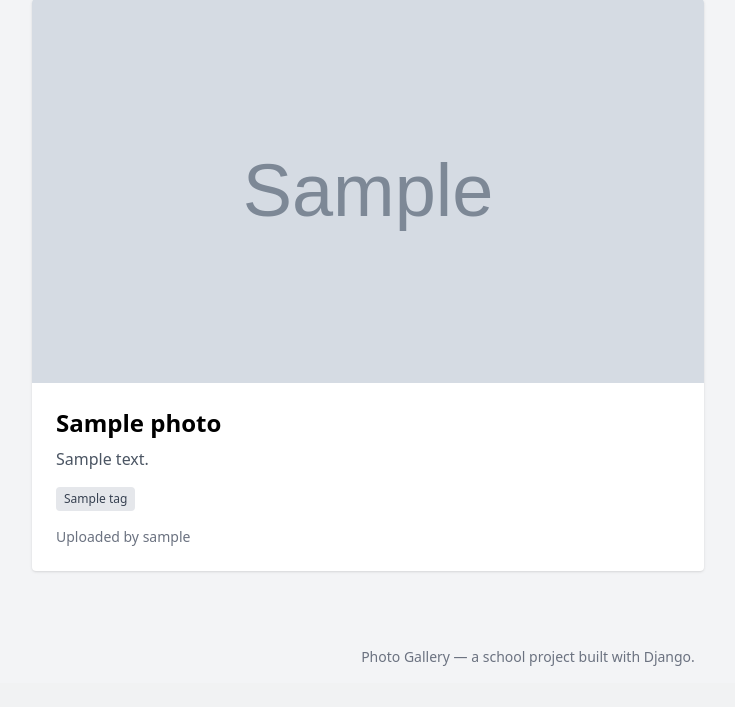
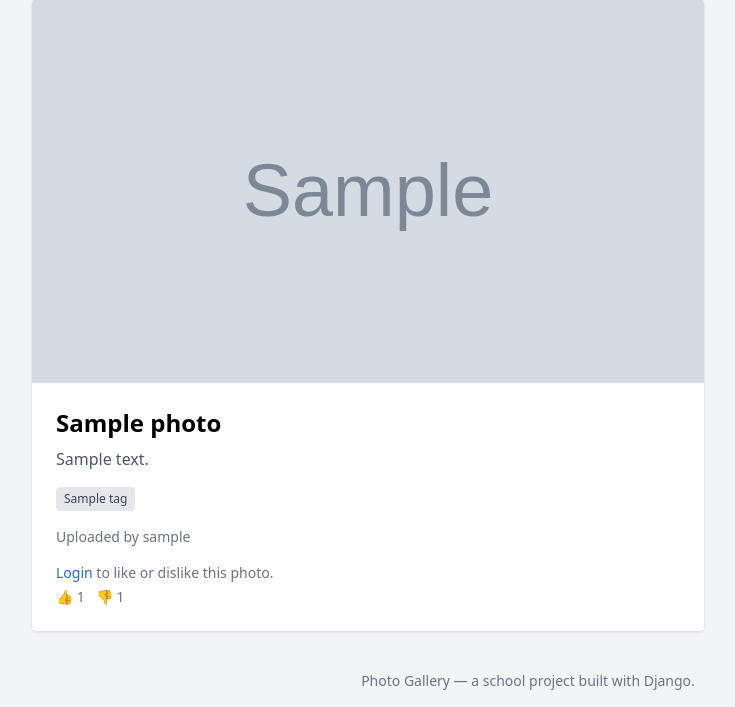
Before and after one commit to emmanuelopeto7-star/Django_photo_gallary, a Django app: page /photo/1/ in a window 1280 px wide. Shown: the part 117-824 px from the top of the page, without its empty margins (112-847 px from the left). Before the commit the page ends 783 px from the top, so only its background shows below. Run offline with Django 3.2, Linux system fonts and the light colour scheme; tables that the repository leaves empty hold one stand-in row (values such as "Sample post"); grey boxes marked "Sample" are stand-in pictures; some libraries are stand-ins or nearby versions.

Commit message:
Add like/dislike buttons to the photo detail page
Add like_photo and dislike_photo views that toggle the current user's
reaction on a photo, making sure a photo can't be both liked and
disliked by the same user at once. Add Like/Dislike buttons with live
counts to the detail page (login required); logged-out users see the
counts with a login prompt instead. Verified in the browser: liking
then disliking a photo correctly moves it between the two states.

```diff
--- a/gallery/urls.py
+++ b/gallery/urls.py
@@ -6,4 +6,6 @@ urlpatterns = [
     path('register/', views.register, name='register'),
     path('profile/', views.profile, name='profile'),
     path('photo/<int:pk>/', views.photo_detail, name='photo_detail'),
+    path('photo/<int:pk>/like/', views.like_photo, name='like_photo'),
+    path('photo/<int:pk>/dislike/', views.dislike_photo, name='dislike_photo'),
 ]
--- a/gallery/views.py
+++ b/gallery/views.py
@@ -32,6 +32,36 @@ def photo_detail(request, pk):
     return render(request, 'gallery/photo_detail.html', {'photo': photo})
 
 
+@login_required
+def like_photo(request, pk):
+    """Like a photo. Liking a photo you had disliked removes the dislike.
+    Liking a photo you already liked removes the like (un-like)."""
+    photo = get_object_or_404(Photo, pk=pk)
+    photo.disliked_by.remove(request.user)
+
+    if request.user in photo.liked_by.all():
+        photo.liked_by.remove(request.user)
+    else:
+        photo.liked_by.add(request.user)
+
+    return redirect('photo_detail', pk=pk)
+
+
+@login_required
+def dislike_photo(request, pk):
+    """Dislike a photo. Works the same way as like_photo, but the other
+    way around."""
+    photo = get_object_or_404(Photo, pk=pk)
+    photo.liked_by.remove(request.user)
+
+    if request.user in photo.disliked_by.all():
+        photo.disliked_by.remove(request.user)
+    else:
+        photo.disliked_by.add(request.user)
+
+    return redirect('photo_detail', pk=pk)
+
+
 def register(request):
     """Let a new user create an account, then log them straight in."""
     if request.method == 'POST':
--- a/templates/gallery/photo_detail.html
+++ b/templates/gallery/photo_detail.html
@@ -20,7 +20,33 @@
                 {% endfor %}
             </div>
 
-            <p class="text-sm text-gray-500">Uploaded by {{ photo.uploaded_by.username }}</p>
+            <p class="text-sm text-gray-500 mb-4">Uploaded by {{ photo.uploaded_by.username }}</p>
+
+            {% if user.is_authenticated %}
+                <div class="flex items-center gap-3">
+                    <form action="{% url 'like_photo' photo.pk %}" method="post">
+                        {% csrf_token %}
+                        <button type="submit"
+                                class="px-3 py-1 rounded {% if user in photo.liked_by.all %}bg-green-600 text-white{% else %}bg-gray-200 text-gray-700{% endif %}">
+                            👍 Like ({{ photo.liked_by.count }})
+                        </button>
+                    </form>
+                    <form action="{% url 'dislike_photo' photo.pk %}" method="post">
+                        {% csrf_token %}
+                        <button type="submit"
+                                class="px-3 py-1 rounded {% if user in photo.disliked_by.all %}bg-red-600 text-white{% else %}bg-gray-200 text-gray-700{% endif %}">
+                            👎 Dislike ({{ photo.disliked_by.count }})
+                        </button>
+                    </form>
+                </div>
+            {% else %}
+                <p class="text-sm text-gray-500">
+                    <a href="{% url 'login' %}" class="text-blue-600 hover:underline">Login</a> to like or dislike this photo.
+                </p>
+                <p class="text-sm text-gray-500 mt-1">
+                    👍 {{ photo.liked_by.count }} &nbsp; 👎 {{ photo.disliked_by.count }}
+                </p>
+            {% endif %}
         </div>
     </div>
 {% endblock %}
```
